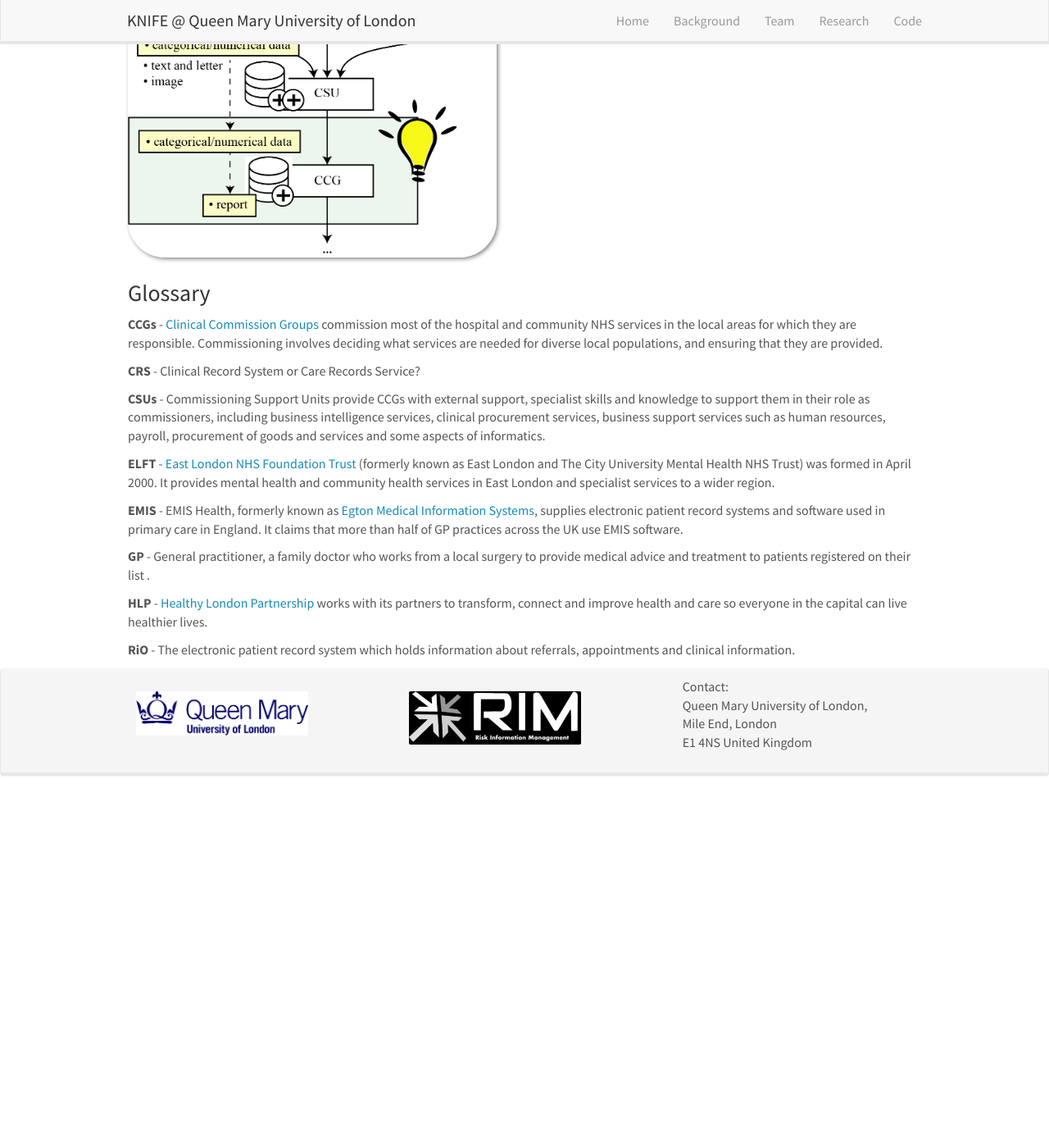
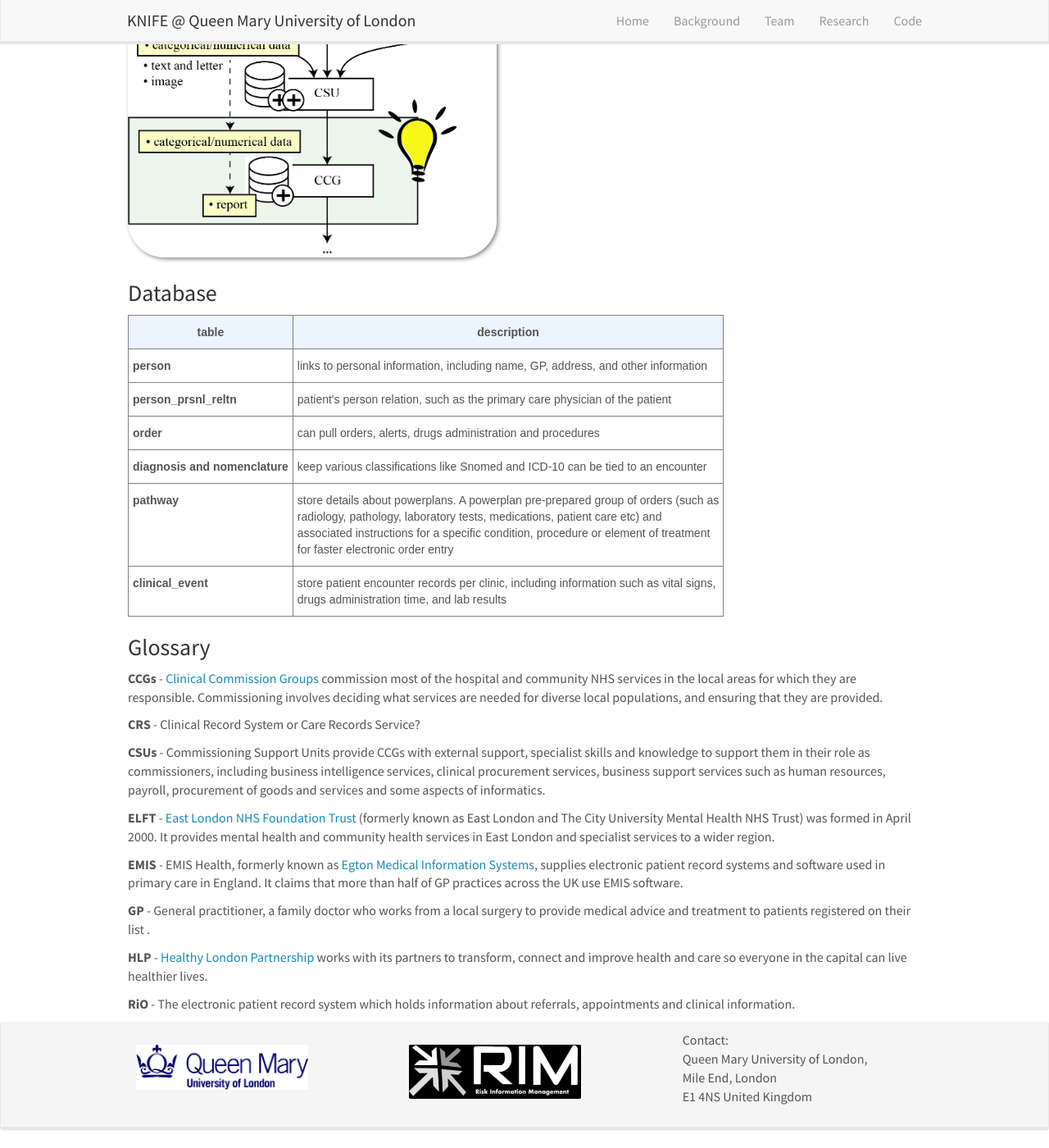
Before and after one commit to knifeqmul/knifeqmul.github.io, a Jekyll site: the page built from _pages/background.md, in a window 1280 px wide and 1400 px high, scrolled down 610 px. Shown: the whole window at 82% size. Built offline with Jekyll 4.4.1, drawn with Linux system fonts in a browser that asks for light colours; nearby versions of some CDN libraries; before the commit the page ends 1578 px from its top, so only the background shows below that.

Commit message:
Update background.md

```diff
--- a/_pages/background.md
+++ b/_pages/background.md
@@ -20,6 +20,60 @@
 ### Data origins
 <figure class="center"> <img src="{{ site.url }}{{ site.baseurl }}/images/background/databases.png" style="width: 450px" align="middle">
 
+
+
+### Database
+
+<style type="text/css">
+.tg  {border-collapse:collapse;border-spacing:0;}
+.tg td{font-family:Arial, sans-serif;font-size:14px;padding:10px 5px;border-style:solid;border-width:1px;overflow:hidden;word-break:normal;border-color:black;}
+.tg th{font-family:Arial, sans-serif;font-size:14px;font-weight:normal;padding:10px 5px;border-style:solid;border-width:1px;overflow:hidden;word-break:normal;border-color:black;}
+.tg .tg-kiyi{font-weight:bold;border-color:inherit;text-align:left}
+.tg .tg-2dfk{font-weight:bold;background-color:#ecf4ff;border-color:inherit;text-align:center;vertical-align:top}
+.tg .tg-xldj{border-color:inherit;text-align:left}
+.tg .tg-fymr{font-weight:bold;border-color:inherit;text-align:left;vertical-align:top}
+.tg .tg-0pky{border-color:inherit;text-align:left;vertical-align:top}
+</style>
+<table class="tg">
+  <tr>
+    <th class="tg-2dfk">table</th>
+    <th class="tg-2dfk">description</th>
+  </tr>
+  <tr>
+    <td class="tg-kiyi">person</td>
+    <td class="tg-xldj">links to personal information, including name, GP, address, and other information</td>
+  </tr>
+  <tr>
+    <td class="tg-kiyi">person_prsnl_reltn</td>
+    <td class="tg-xldj">patient's person relation, such as the primary care physician of the patient</td>
+  </tr>
+  <tr>
+    <td class="tg-kiyi">order</td>
+    <td class="tg-xldj">can pull orders, alerts, drugs administration and procedures</td>
+  </tr>
+  <tr>
+    <td class="tg-kiyi">diagnosis and nomenclature</td>
+    <td class="tg-xldj">keep various classifications like Snomed and ICD-10 can be tied to an encounter</td>
+  </tr>
+  <tr>
+    <td class="tg-fymr">pathway</td>
+    <td class="tg-0pky">store details about powerplans. A powerplan pre-prepared group of orders (such as <br>radiology, pathology, laboratory tests, medications, patient care etc) and <br>associated instructions for a specific condition, procedure or element of treatment<br>for faster electronic order entry</td>
+  </tr>
+  <tr>
+    <td class="tg-fymr">clinical_event</td>
+    <td class="tg-0pky">store patient encounter records per clinic, including information such as vital signs, <br>drugs administration time, and lab results</td>
+  </tr>
+</table>
+
+
+
+
+
+
+
+
+
+
 ### Glossary
 **CCGs** - <a href='https://www.nhscc.org/ccgs/'>Clinical Commission Groups</a> commission most of the hospital and community NHS services in the local areas for which they are responsible. Commissioning involves deciding what services are needed for diverse local populations, and ensuring that they are provided.
 
```
